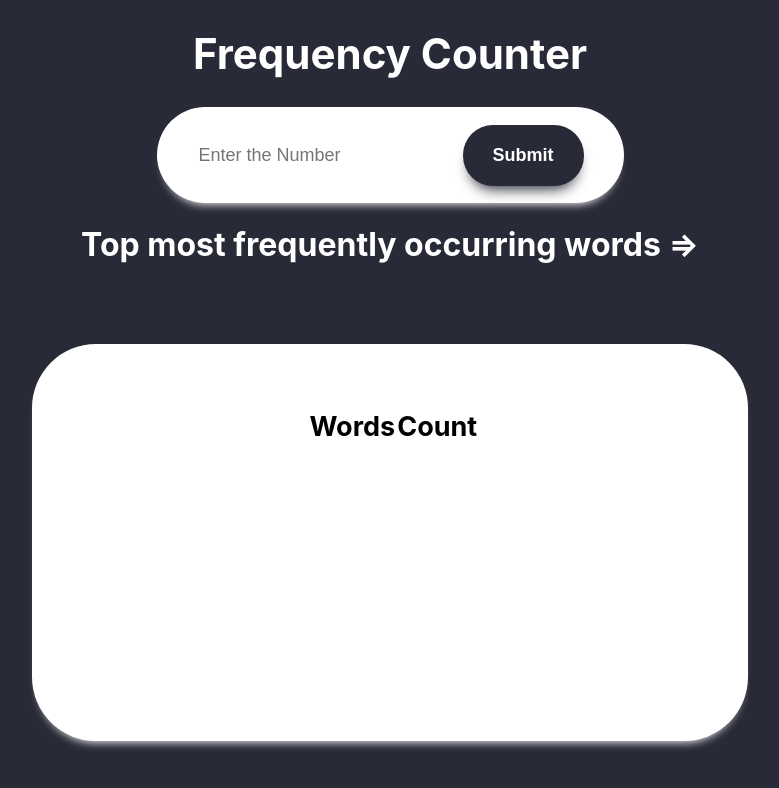
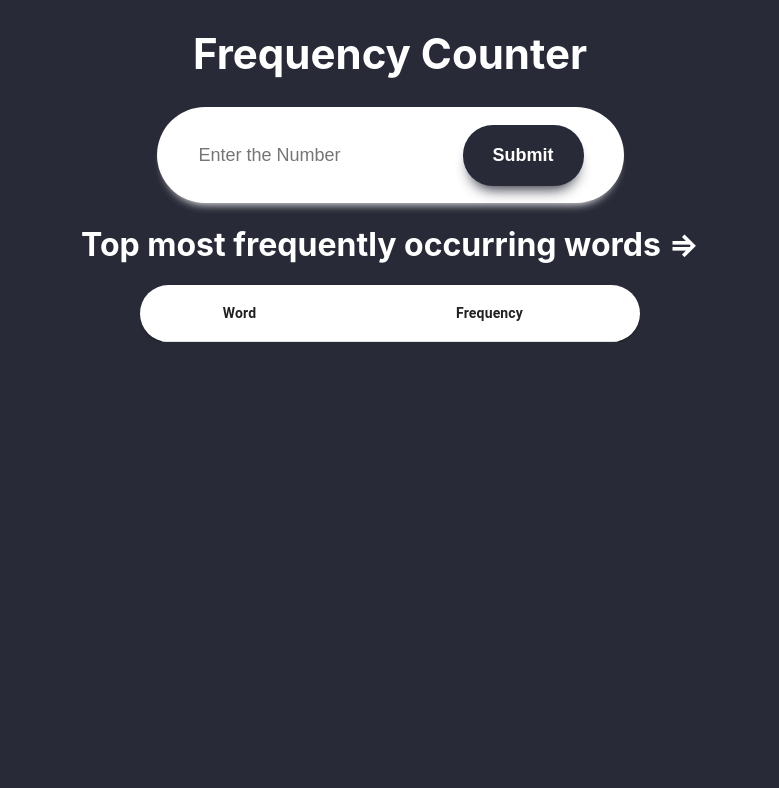
Before and after one commit to anubhav11803451/react-app-invictus, a React (Create React App) app: page / in a window 1280 px wide. Shown: the top 788 px of the page, without its empty margins (250-1029 px from the left). Built offline with nearby package versions, Linux system fonts and the light colour scheme.

Commit message:
💄 Added Material UI

```diff
--- a/package.json
+++ b/package.json
@@ -3,6 +3,7 @@
   "version": "0.1.0",
   "private": true,
   "dependencies": {
+    "@material-ui/core": "^4.11.4",
     "@testing-library/jest-dom": "^5.11.4",
     "@testing-library/react": "^11.1.0",
     "@testing-library/user-event": "^12.1.10",
--- a/src/components/Table/Table.css
+++ b/src/components/Table/Table.css
@@ -1,35 +1,6 @@
-.table-container {
-  height: 40vh;
-  width: 80vh;
-  /* margin-top: ; */
-  margin: auto;
-  background-color: white;
-  border-radius: 4rem;
-  box-shadow: 0px 8px 10px -7px #ffff;
-  /* font-size: 18px; */
-  display: flex;
-  flex-direction: column;
-  align-items: center;
-  padding: 3%;
-  overflow-y: scroll;
-  color: black;
-  /* text-align: center; */
-}
 .table-container::-webkit-scrollbar {
   display: none;
 }
-th,
-td {
-  /* min-width: 10px; */
-  text-align: start;
-  text-overflow: ellipsis;
-  font-size: 18px;
-  padding: 2%;
+.table-container {
+  overflow-y: scroll;
 }
-.words,
-.count {
-  min-width: 40px;
-  /* text-align: center; */
-  font-size: 25px;
-  /* padding: 3%; */
-}
--- a/src/components/Table/Table.js
+++ b/src/components/Table/Table.js
@@ -1,32 +1,61 @@
 import React from "react";
+import { makeStyles } from "@material-ui/core/styles";
+import Table from "@material-ui/core/Table";
+import TableBody from "@material-ui/core/TableBody";
+import TableCell from "@material-ui/core/TableCell";
+import TableContainer from "@material-ui/core/TableContainer";
+import TableHead from "@material-ui/core/TableHead";
+import TableRow from "@material-ui/core/TableRow";
+import Paper from "@material-ui/core/Paper";
+
 import "./Table.css";
 
-function Table({ wordCount, value }) {
+function Tables({ wordCount, value }) {
   // wordCount.map((item, index) => console.table(item));
+  const useStyles = makeStyles({
+    table: {
+      minWidth: 500,
+    },
+    bold: {
+      fontWeight: "bolder",
+    },
+    styleTable: {
+      width: 500,
+      marginLeft: "auto",
+      marginRight: "auto",
+      borderRadius: 40,
+      overflowY: "auto",
+      scrollbarWidth: "none",
+    },
+  });
+
+  const classes = useStyles();
   return (
     <div className="table-container">
-      <table className="table">
-        <thead>
-          <tr>
-            <th className="word">
-              <h2>Words</h2>
-            </th>
-            <th className="coun">
-              <h2>Count</h2>
-            </th>
-          </tr>
-        </thead>
-        {wordCount.slice(0, value).map((item, index) => (
-          <tbody key={index}>
-            <tr>
-              <td className="words">{item.word}</td>
-              <td className="count">{item.count}</td>
-            </tr>
-          </tbody>
-        ))}
-      </table>
+      <TableContainer className={classes.styleTable} component={Paper}>
+        <Table className={classes.table} aria-label="simple table">
+          <TableHead>
+            <TableRow>
+              <TableCell className={classes.bold} align="center">
+                Word
+              </TableCell>
+              <TableCell className={classes.bold} align="center">
+                Frequency
+              </TableCell>
+            </TableRow>
+          </TableHead>
+          <TableBody>
+            {wordCount.slice(0, value).map((row, index) => (
+              <TableRow key={index}>
+                <TableCell align="center">{row.word}</TableCell>
+                <TableCell align="center">{row.count}</TableCell>
+              </TableRow>
+            ))}
+          </TableBody>
+        </Table>
+      </TableContainer>
     </div>
   );
 }
 
-export default Table;
+export default Tables;
```
Also changed, not shown: 2 other files (tests, documents, lock files or other folders).
